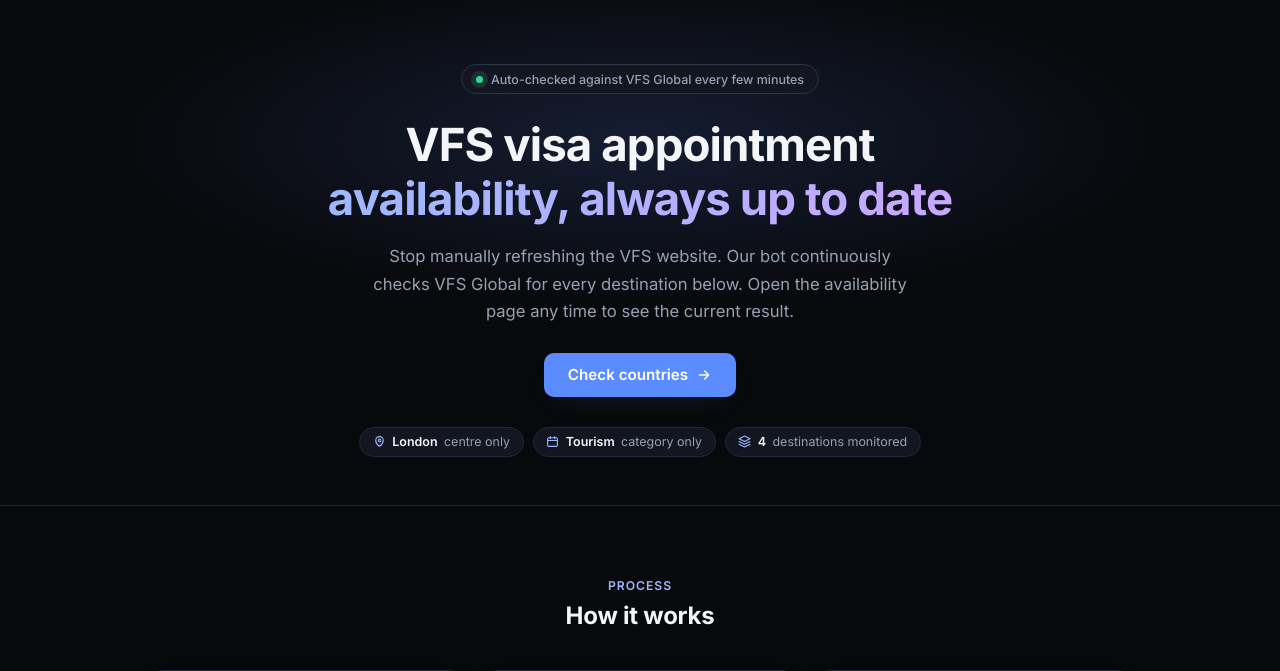
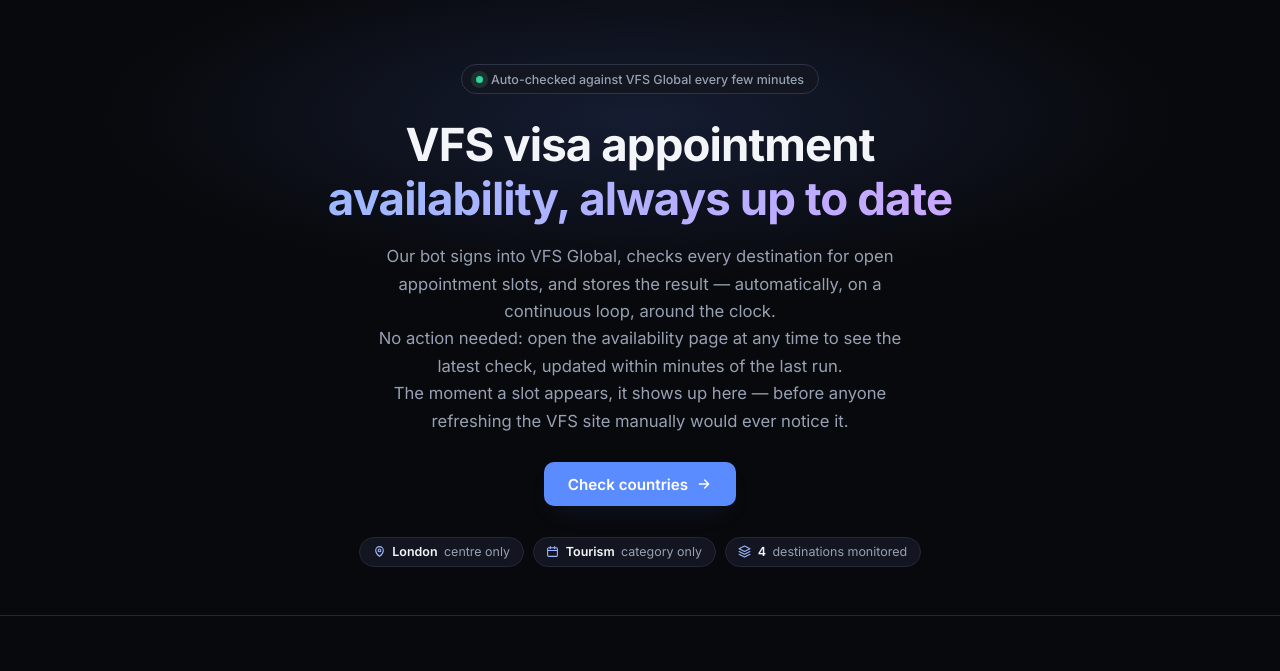
Before and after one commit to tooti12/scraping, a Flask app: page / in a window 1280 px wide. Shown: the part 62-733 px from the top of the page. Run offline with Flask 3, Linux system fonts and the light colour scheme.

Commit message:
Update hero copy with clear 3-line flow summary
Plain-language description of the end-to-end process for non-technical
stakeholders: bot logs in → checks → caches result on a loop, always fresh.

Co-Authored-By: Claude Sonnet 4.6 <noreply@anthropic.com>

```diff
--- a/dashboard/templates/home.html
+++ b/dashboard/templates/home.html
@@ -34,8 +34,9 @@
       <span class="eyebrow"><span class="live-dot"></span> Auto-checked against VFS Global every few minutes</span>
       <h1>VFS visa appointment <span class="grad">availability, always up to date</span></h1>
       <p>
-        Stop manually refreshing the VFS website. Our bot continuously checks VFS Global for
-        every destination below. Open the availability page any time to see the current result.
+        Our bot signs into VFS Global, checks every destination for open appointment slots, and stores the result — automatically, on a continuous loop, around the clock.<br>
+        No action needed: open the availability page at any time to see the latest check, updated within minutes of the last run.<br>
+        The moment a slot appears, it shows up here — before anyone refreshing the VFS site manually would ever notice it.
       </p>
       <a class="hero-cta" href="#countries">
         Check countries
```
